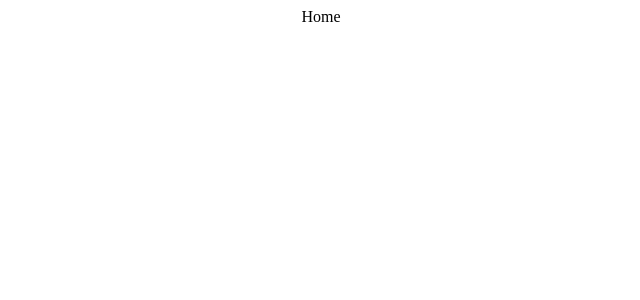
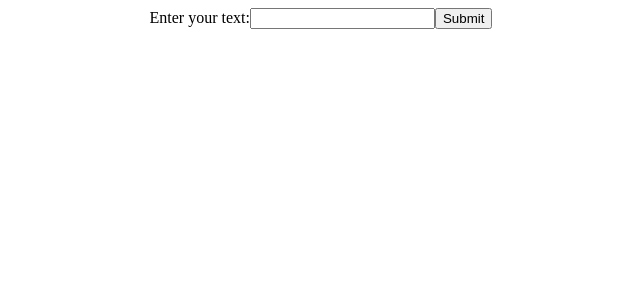
Before and after one commit to christian6404/enigma-machine, a React (Create React App) app: page / in a window 1280 px wide. Shown: the top 300 px of the page, without its empty margins (319-959 px from the left). Built offline with nearby package versions, Linux system fonts and the light colour scheme.

Commit message:
input box

```diff
--- a/src/pages/Home.js
+++ b/src/pages/Home.js
@@ -2,7 +2,15 @@ import React from "react";
 import "../styles/Home.css";
 
 function Home() {
-  return <div>Home</div>;
+  return (
+    <div className="Home">
+      <form>
+        <label for="inputBox">Enter your text:</label>
+        <input type="text" id="inputBox" name="inputBox" />
+        <input type="submit" value="Submit" />
+      </form>
+    </div>
+  );
 }
 
 export default Home;
```
